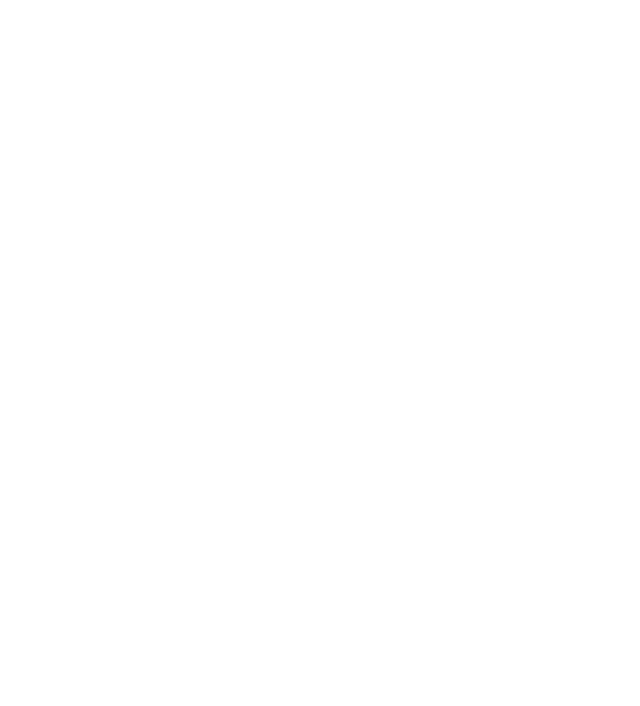
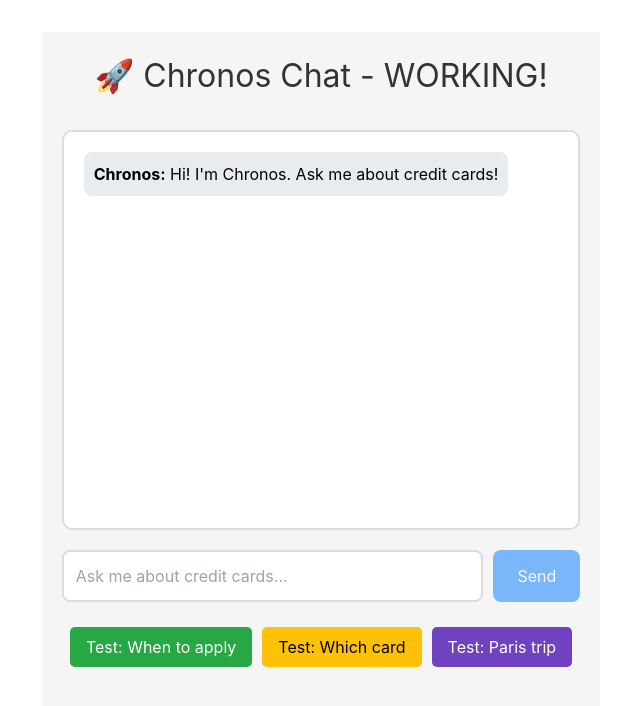
Before and after one commit to AnayaD/MCP-Hackathon-M-A, a React (Vite) app in the folder MCP-Hackathon-M-A/client/: page /simple-chat in a window 1280 px wide. Before the commit this address had no page. Shown: the top 706 px of the page, without its empty margins (319-959 px from the left). Built offline with nearby package versions, Linux system fonts and the light colour scheme.

Commit message:
Add SimpleChat component - guaranteed to work chat interface

```diff
--- a/MCP-Hackathon-M-A/client/src/App.jsx
+++ b/MCP-Hackathon-M-A/client/src/App.jsx
@@ -6,6 +6,7 @@
 import Chat from './components/Chat'
 import TestLogin from './components/TestLogin'
 import ChatTest from './components/ChatTest'
+import SimpleChat from './components/SimpleChat'
 import './App.css'
 
 // Wrapper component to handle redirects
@@ -86,6 +87,10 @@
         path="/chat-test"
         element={<ChatTest />}
       />
+      <Route
+        path="/simple-chat"
+        element={<SimpleChat />}
+      />
     </Routes>
   )
 }
--- /dev/null
+++ b/MCP-Hackathon-M-A/client/src/components/SimpleChat.jsx
@@ -0,0 +1,182 @@
+import React, { useState } from 'react'
+import axios from 'axios'
+
+const SimpleChat = () => {
+  const [messages, setMessages] = useState([
+    { id: 1, type: 'bot', text: "Hi! I'm Chronos. Ask me about credit cards!" }
+  ])
+  const [input, setInput] = useState('')
+  const [loading, setLoading] = useState(false)
+
+  const handleSubmit = async (e) => {
+    e.preventDefault()
+    if (!input.trim()) return
+
+    // Add user message
+    const userMessage = { id: Date.now(), type: 'user', text: input }
+    setMessages(prev => [...prev, userMessage])
+    setInput('')
+    setLoading(true)
+
+    try {
+      console.log('Sending message:', input)
+      const response = await axios.post('/api/chat/message', {
+        message: input,
+        user_id: 'demo_user_123'
+      })
+
+      console.log('Response:', response.data)
+
+      // Add bot response
+      const botMessage = {
+        id: Date.now() + 1,
+        type: 'bot',
+        text: response.data.response || 'Sorry, I had trouble responding.'
+      }
+      setMessages(prev => [...prev, botMessage])
+    } catch (error) {
+      console.error('Chat error:', error)
+      const errorMessage = {
+        id: Date.now() + 1,
+        type: 'bot',
+        text: 'Sorry, there was an error. Please try again.'
+      }
+      setMessages(prev => [...prev, errorMessage])
+    } finally {
+      setLoading(false)
+    }
+  }
+
+  return (
+    <div style={{
+      maxWidth: '800px',
+      margin: '0 auto',
+      padding: '20px',
+      backgroundColor: '#f5f5f5',
+      minHeight: '100vh'
+    }}>
+      <h1 style={{
+        textAlign: 'center',
+        color: '#333',
+        marginBottom: '30px',
+        fontSize: '2rem'
+      }}>
+        🚀 Chronos Chat - WORKING!
+      </h1>
+
+      <div style={{
+        backgroundColor: 'white',
+        borderRadius: '10px',
+        padding: '20px',
+        marginBottom: '20px',
+        minHeight: '400px',
+        border: '2px solid #ddd'
+      }}>
+        {messages.map(msg => (
+          <div key={msg.id} style={{
+            marginBottom: '15px',
+            padding: '10px',
+            borderRadius: '8px',
+            backgroundColor: msg.type === 'user' ? '#007bff' : '#e9ecef',
+            color: msg.type === 'user' ? 'white' : 'black',
+            marginLeft: msg.type === 'user' ? '50px' : '0',
+            marginRight: msg.type === 'user' ? '0' : '50px'
+          }}>
+            <strong>{msg.type === 'user' ? 'You' : 'Chronos'}:</strong> {msg.text}
+          </div>
+        ))}
+
+        {loading && (
+          <div style={{
+            padding: '10px',
+            backgroundColor: '#e9ecef',
+            borderRadius: '8px',
+            color: '#666'
+          }}>
+            Chronos is thinking...
+          </div>
+        )}
+      </div>
+
+      <form onSubmit={handleSubmit} style={{ display: 'flex', gap: '10px' }}>
+        <input
+          type="text"
+          value={input}
+          onChange={(e) => setInput(e.target.value)}
+          placeholder="Ask me about credit cards..."
+          style={{
+            flex: 1,
+            padding: '12px',
+            border: '2px solid #ddd',
+            borderRadius: '8px',
+            fontSize: '16px'
+          }}
+          disabled={loading}
+        />
+        <button
+          type="submit"
+          disabled={loading || !input.trim()}
+          style={{
+            padding: '12px 24px',
+            backgroundColor: '#007bff',
+            color: 'white',
+            border: 'none',
+            borderRadius: '8px',
+            fontSize: '16px',
+            cursor: 'pointer',
+            opacity: loading || !input.trim() ? 0.5 : 1
+          }}
+        >
+          Send
+        </button>
+      </form>
+
+      <div style={{ marginTop: '20px', textAlign: 'center' }}>
+        <button
+          onClick={() => setInput('When should I apply for a credit card?')}
+          style={{
+            margin: '5px',
+            padding: '8px 16px',
+            backgroundColor: '#28a745',
+            color: 'white',
+            border: 'none',
+            borderRadius: '5px',
+            cursor: 'pointer'
+          }}
+        >
+          Test: When to apply
+        </button>
+        <button
+          onClick={() => setInput('Which card should I choose?')}
+          style={{
+            margin: '5px',
+            padding: '8px 16px',
+            backgroundColor: '#ffc107',
+            color: 'black',
+            border: 'none',
+            borderRadius: '5px',
+            cursor: 'pointer'
+          }}
+        >
+          Test: Which card
+        </button>
+        <button
+          onClick={() => setInput('Plan my Paris trip')}
+          style={{
+            margin: '5px',
+            padding: '8px 16px',
+            backgroundColor: '#6f42c1',
+            color: 'white',
+            border: 'none',
+            borderRadius: '5px',
+            cursor: 'pointer'
+          }}
+        >
+          Test: Paris trip
+        </button>
+      </div>
+    </div>
+  )
+}
+
+export default SimpleChat
```
